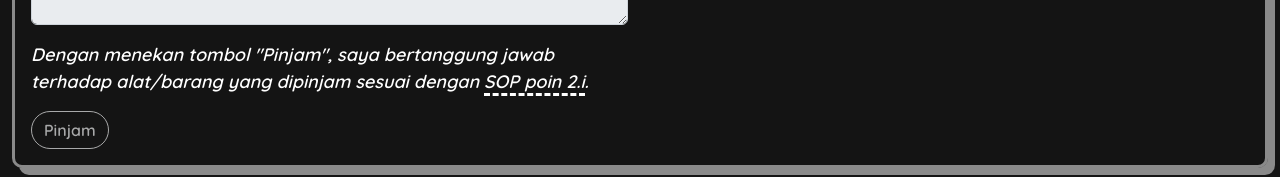
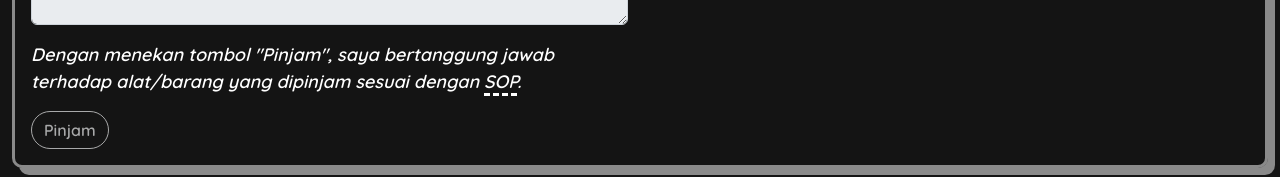
Before and after one commit to HilmiZul/kabengrpl, a Nuxt app: page /pinjam/alat/tambah in a window 1280 px wide. Shown: the part 608-785 px from the top of the page. Built offline with nearby package versions, Linux system fonts and the light colour scheme; no server answers; the database is empty.

Commit message:
commented kategori

```diff
--- a/pages/pinjam/alat/tambah.vue
+++ b/pages/pinjam/alat/tambah.vue
@@ -62,7 +62,7 @@
                       cols="30" rows="4" placeholder="Tulis keperluan meminjam alat ini..." required></textarea>
                   </div>
                   <p>
-                    <em>Dengan menekan tombol "Pinjam", saya bertanggung jawab terhadap alat/barang yang dipinjam sesuai dengan <NuxtLink to="/rps/sop" class="link2">SOP poin 2.i</NuxtLink>.</em>
+                    <em>Dengan menekan tombol "Pinjam", saya bertanggung jawab terhadap alat/barang yang dipinjam sesuai dengan <NuxtLink to="/rps/sop" class="link2">SOP</NuxtLink>.</em>
                   </p>
                   <button class="btn btn-outline-light rounded-pill me-3"
                     :disabled="sending || inputRole.length < 1 || inputPeminjam.length < 4 || inputBarang.length < 1 || inputKeperluan.length < 10">
@@ -100,7 +100,7 @@ async function getItemsBarang() {
       kategori(id, nama),
       lokasi(namaRoom), kondisi
     `)
-    .neq('kategori', 4)
+    //.neq('kategori', 4)
     .eq('kondisi', 'B')
     .order("namaBarang")
 
```
